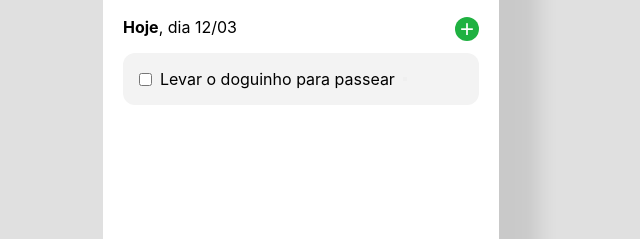
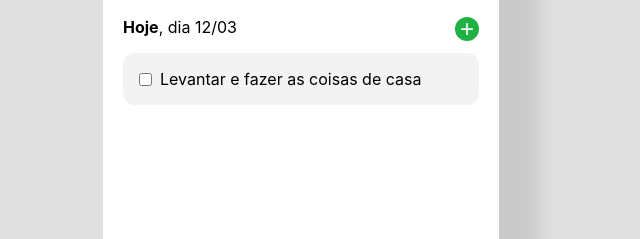
Before and after one commit to Grmaico/taskcreat, a plain HTML site: page index.html in a window 1280 px wide. Shown: the part 183-422 px from the top of the page, 339-979 px from the left. Drawn offline with Linux system fonts and the light colour scheme.

Commit message:
"correção"

```diff
--- a/index.html
+++ b/index.html
@@ -16,7 +16,7 @@
         <ul class="todo-list">
             <li class="task">
                 <input type="checkbox">
-                <p>Levar o doguinho para passear</p>
+                <p>Levantar e fazer as coisas de casa</p>
                 <button class="delete-button"></button>
             </li>
         </ul>
```
